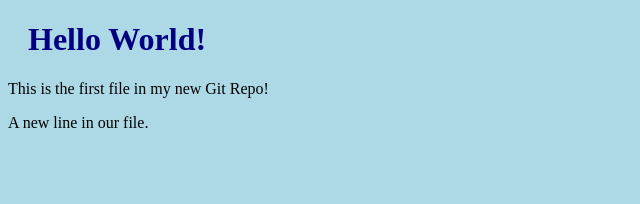
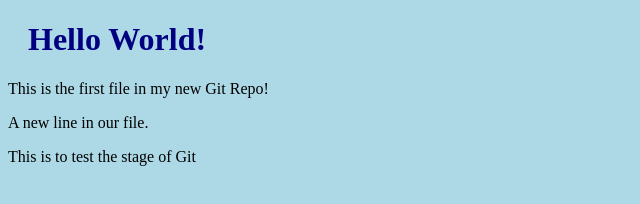
Before and after one commit to fuller-herb/hello-world, a plain HTML site: page index.html in a window 1280 px wide. Shown: the whole page, without its empty margins (0-640 px from the left). Drawn offline with Linux system fonts and the light colour scheme.

Commit message:
This was a test for staging index.html

```diff
--- a/index.html
+++ b/index.html
@@ -11,6 +11,7 @@
 <h1>Hello World!</h1>
 <p>This is the first file in my new Git Repo!</p>
 <p>A new line in our file.</p>
+<p>This is to test the stage of Git</p>
 
 </body>
 </html>
```
